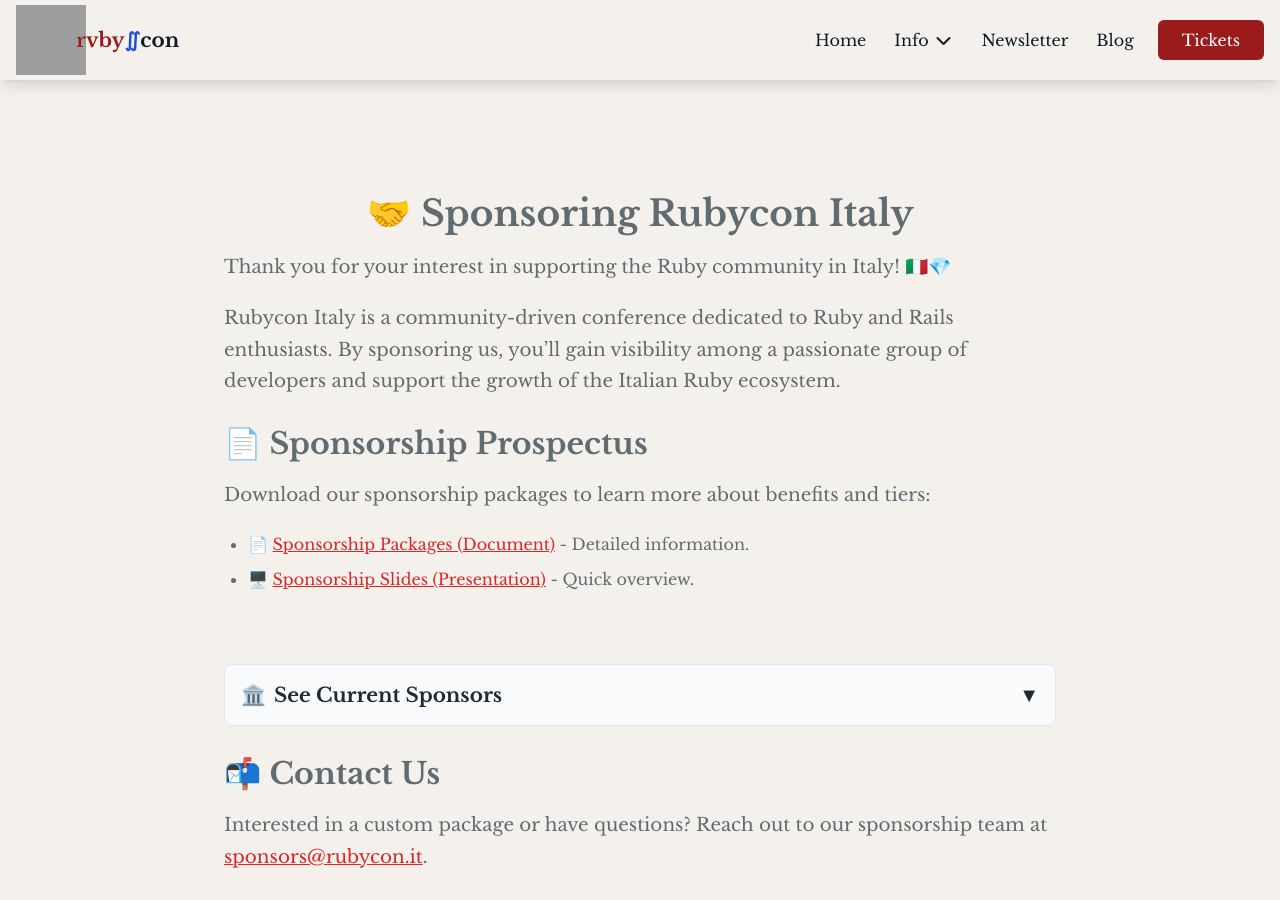
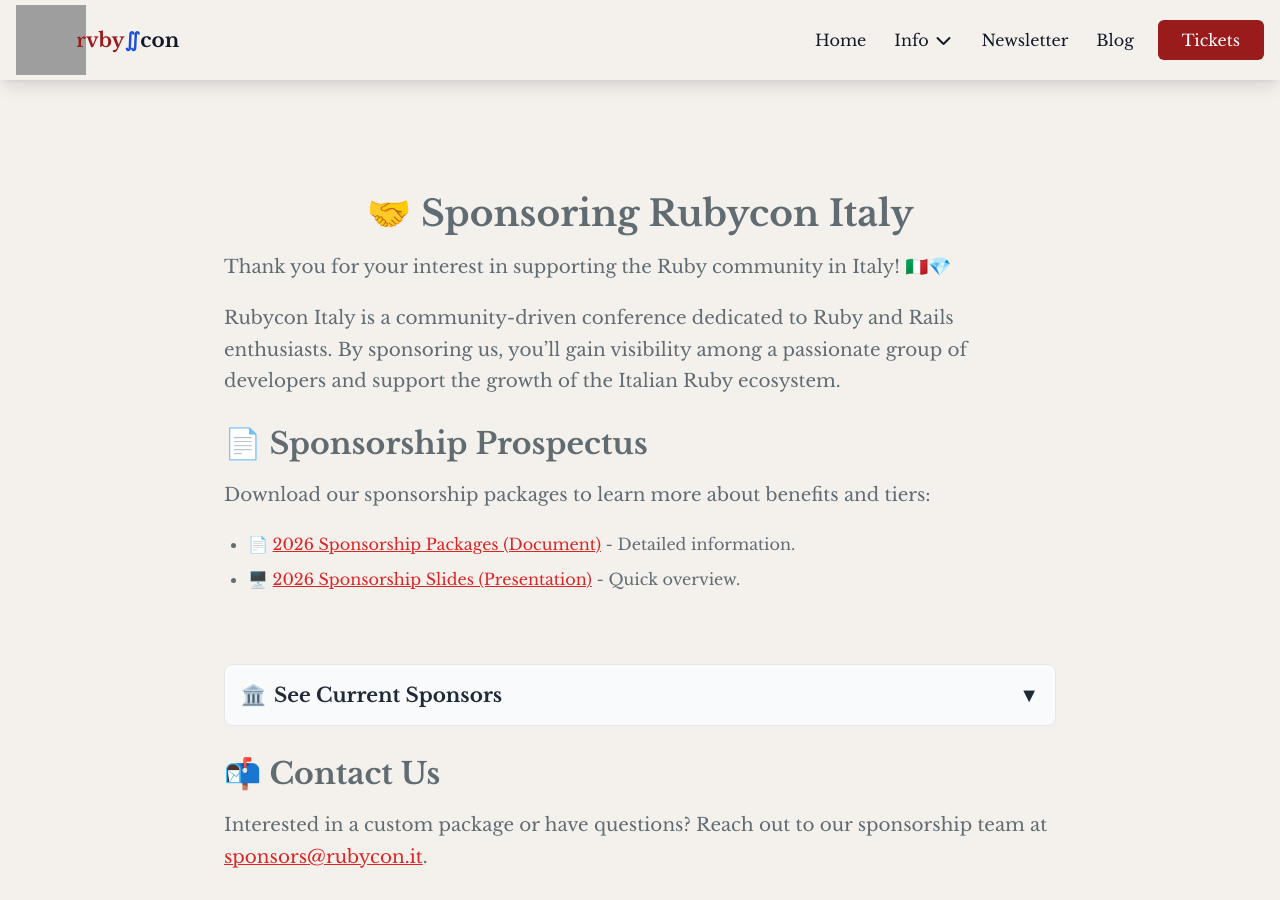
Before and after one commit to palladius/rubycon.it, a Jekyll site: the page built from rubycon.it/sponsors.md, in a window 1280 px wide and 900 px high. Built offline with Jekyll 4.4.1, drawn with Linux system fonts in a browser that asks for light colours; nearby versions of some CDN libraries; grey boxes are pictures that could not be loaded.

Commit message:
📝 chore(sponsors): add year to download links

```diff
--- a/rubycon.it/sponsors.md
+++ b/rubycon.it/sponsors.md
@@ -12,8 +12,8 @@
 
 Download our sponsorship packages to learn more about benefits and tiers:
 
-*   📄 **[Sponsorship Packages (Document)](/assets/documents/rubycon-2026-sponsorship-packages-doc.pdf)** - Detailed information.
-*   🖥️ **[Sponsorship Slides (Presentation)](/assets/documents/rubycon-2026-sponsorship-packages-slides.pdf)** - Quick overview.
+*   📄 **[2026 Sponsorship Packages (Document)](/assets/documents/rubycon-2026-sponsorship-packages-doc.pdf)** - Detailed information.
+*   🖥️ **[2026 Sponsorship Slides (Presentation)](/assets/documents/rubycon-2026-sponsorship-packages-slides.pdf)** - Quick overview.
 
 <br/>
 
```
